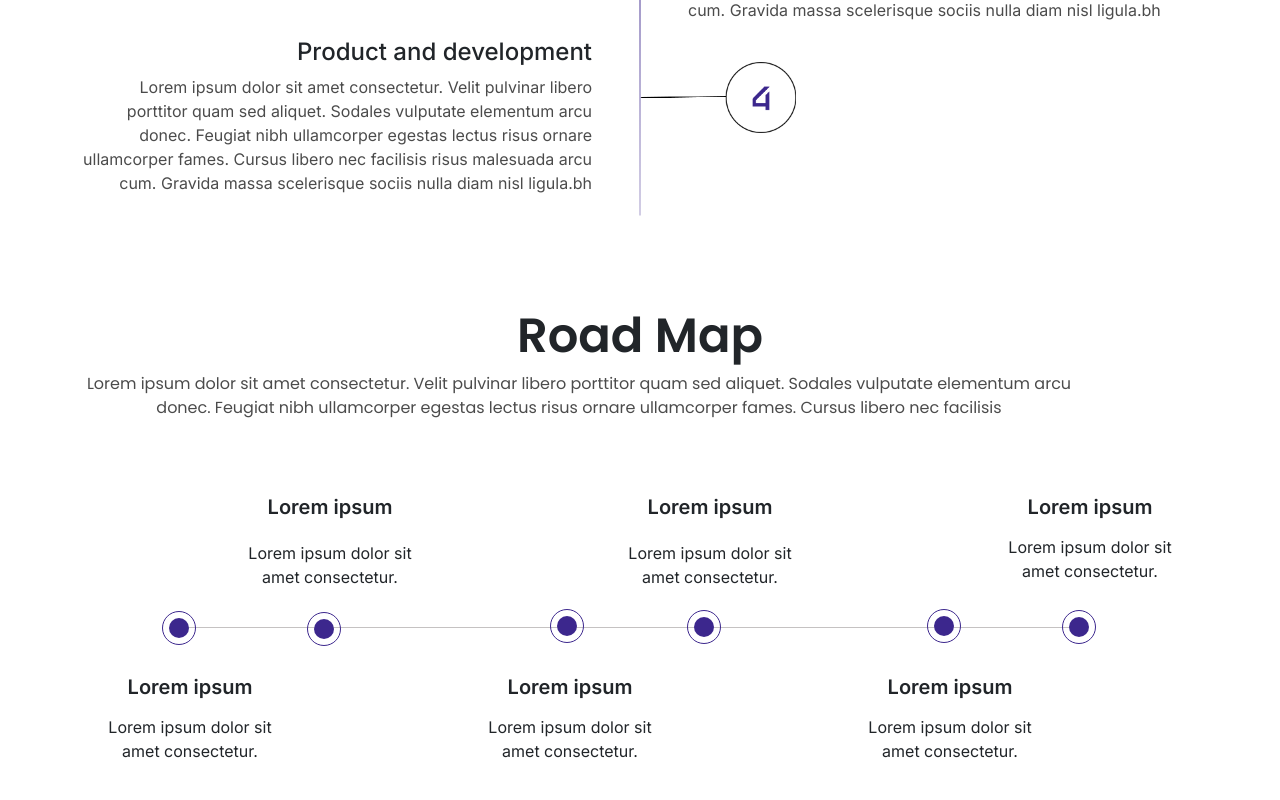
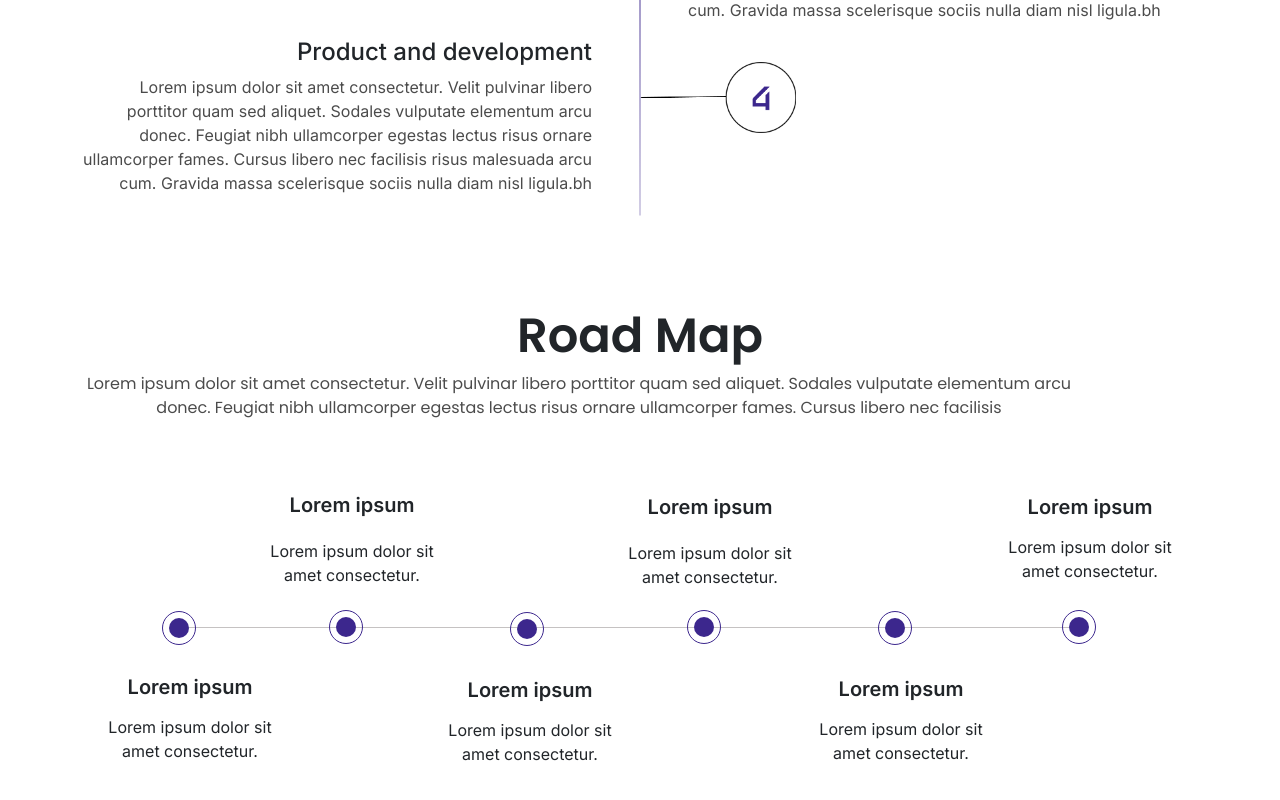
Before and after one commit to neharadialcode/bootstrap-common-components, a React (Create React App) app: page /roadMap in a window 1280 px wide. Shown: the part 722-1522 px from the top of the page. Built offline with nearby package versions, Linux system fonts and the light colour scheme.

Commit message:
issue solving

```diff
--- a/src/App.css
+++ b/src/App.css
@@ -81,6 +81,16 @@
     --fs-md: 20px;
     --fs-lg: 24px;
     --fs-xl: 32px;
+    --fs-2xl: 42px;
+    --fs-3xl: 48px;
+  }
+}
+@media (min-width: 992px) {
+  :root {
+    --fs-sm: 16px;
+    --fs-md: 20px;
+    --fs-lg: 24px;
+    --fs-xl: 32px;
     --fs-2xl: 48px;
     --fs-3xl: 58px;
   }
@@ -91,7 +101,7 @@ body {
 }
 @media (max-width: 575.98px) {
   .lh_mainHeading {
-    line-height: 59px;
+    line-height: 49px;
   }
 }
 @media (min-width: 576px) {
--- a/src/components/herosection/HeroPositionHalf.jsx
+++ b/src/components/herosection/HeroPositionHalf.jsx
@@ -30,7 +30,7 @@ const HeroPositionHalf = () => {
                   <button className="fw-semibold fs_sm about_btn mt-4">
                     Button
                   </button>
-                  <button className="fw-semibold fs_sm about_btn  mt-2 ms-3 mt-sm-4">
+                  <button className="fw-semibold fs_sm about_btn  mt-4 ms-3 mt-sm-4">
                     Button
                   </button>
                 </div>
--- a/src/components/roadMap/RoadMapTwo.jsx
+++ b/src/components/roadMap/RoadMapTwo.jsx
@@ -3,7 +3,7 @@ import roadMapIamge from "../../assetsFolder/images/svg/RoadMap two.svg"
 const RoadMapTwo = () => {
   return (
     <div div className="py-5">
-      <div className=" container-xl">
+      <div className=" container">
         <div className="text-center mb-lg-5 pb-3">
           <h2 className="fw-semibold fs_2xl ff_poppins">Road Map</h2>
           <p className="fs_sm ff_poppins text-black opacity_70 mb-0 max_width_roadMapTwo_par">
@@ -14,7 +14,7 @@ const RoadMapTwo = () => {
           </p>
         </div>
         <div className="d-none d-lg-flex row justify-content-end center_line_two position-relative">
-          <div className="col-md-4 d-flex justify-content-lg-end">
+          <div className="col-md-4 d-flex justify-content-lg-end roadMapTwo_transform_one">
             <div className="roadMap_main_box position-relative">
               <h3 className="fw-semibold fs_md text-center mb-0 px-2 roadMap_heading_box">
                 Lorem ipsum
@@ -82,7 +82,7 @@ const RoadMapTwo = () => {
               />
             </div>
           </div>
-          <div className="col-md-4 mt-5">
+          <div className="col-md-4 mt-5 roadMapTwo_transform_five">
             <div className="roadMap_main_box position-relative">
               <img
                 src={roadMapIamge}
@@ -99,7 +99,7 @@ const RoadMapTwo = () => {
               </p>
             </div>
           </div>
-          <div className="col-md-4 mt-5">
+          <div className="col-md-4 mt-5 roadMapTwo_transform_six">
             <div className="roadMap_main_box position-relative">
               <h3 className="fw-semibold fs_md roadMap_heading_box mb-0 text-center px-2">
                 Lorem ipsum
@@ -117,7 +117,7 @@ const RoadMapTwo = () => {
             </div>
           </div>
         </div>
-        <div className="d-flex d-lg-none justify-content-center">
+        <div className="d-flex d-lg-none justify-content-center ">
           <div className="position-relative center_line_two">
             <div className="d-flex gap-4 mt-3">
               <img
--- a/src/hero.css
+++ b/src/hero.css
@@ -280,7 +280,7 @@
   .center_line_two::after {
     content: "";
     position: absolute;
-    max-width: 790px !important;
+    max-width: 787px !important;
     width: 100%;
     height: 1px !important;
     top: 47%;
@@ -321,6 +321,16 @@
     left: 85px;
     z-index: 1;
   }
+  .roadMapTwo_transform_one{
+    transform: translate(45px, -2px);
+}
+.roadMapTwo_transform_five {
+    transform: translate(-50px, 3px);
+}
+.roadMapTwo_transform_six {
+     transform: translate(-59px, 2px);
+
+}
 }
 @media (min-width: 1200px) {
    .min_vh_custom {
@@ -380,6 +390,16 @@
     flex-shrink: 0;
     background: #c5c2c2;
 }
+.roadMapTwo_transform_one{
+    transform: translate(22px, -2px);
+}
+.roadMapTwo_transform_five {
+    transform: translate(-40px, 3px);
+}
+.roadMapTwo_transform_six {
+        transform: translate(-49px, 2px);
+
+}
 }
 @media (min-width: 1400px) {
     .max_w_position_hero_img {
@@ -388,7 +408,7 @@
     .center_line_two::after {
     content: "";
     position: absolute;
-    max-width: 1076px !important;
+    max-width: 900px !important;
     width: 100%;
     height: 1px !important;
     top: 47%;
@@ -524,6 +544,7 @@ div ul li a:hover {
   background: rgba(60, 39, 141, 0.76);
   border: 1px solid rgba(60, 39, 141, 0.22);
 }
+
 .max_width_roadMapTwo_par{
   max-width: 994px;
 }
```
